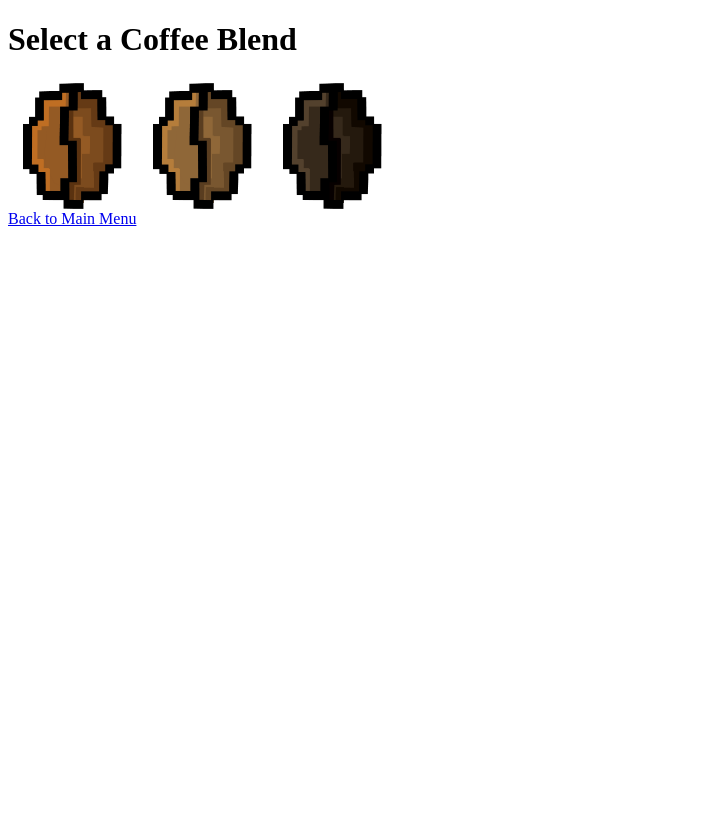
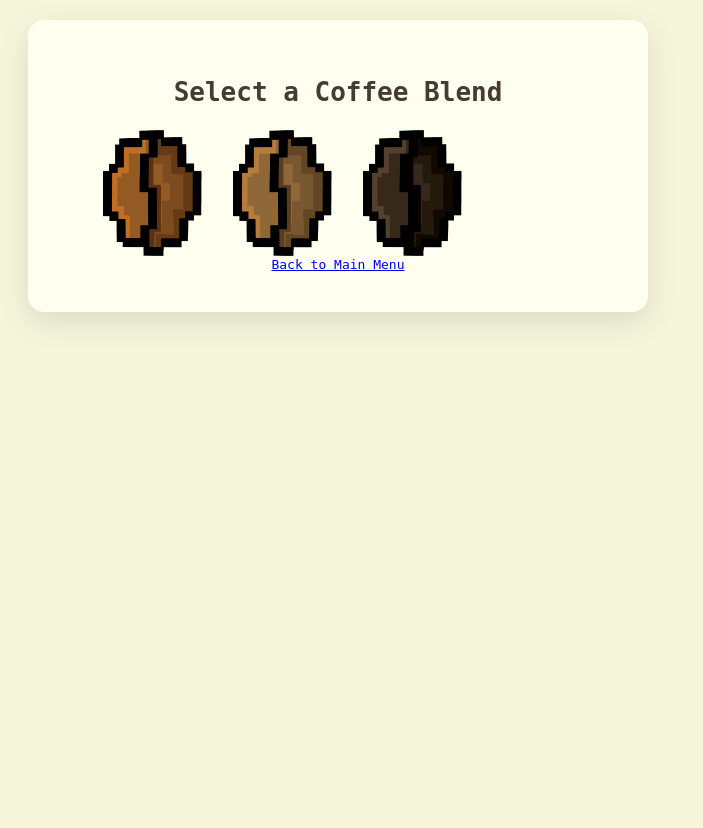
Before and after one commit to starryyeyed/coffee-simulator, a Flask app: template cafe-game/templates/blend.html in a window 1280 px wide. Shown: the whole page, without its empty margins (0-703 px from the left). Before the commit the page ends 226 px from the top, so only its background shows below. Run offline with Flask 2, Linux system fonts and the light colour scheme; the template is opened without the code that fills it, so the values that code supplies are empty.

Commit message:
Made CSS changes

```diff
--- /dev/null
+++ b/cafe-game/static/style.css
@@ -0,0 +1,99 @@
+body {
+    background-color: #f5f5dc; /* light beige background */
+    font-family: monospace;
+    justify-content: center;
+    align-items: center;
+    min-height: 100vh;
+    margin: 30;
+    padding: 30;
+    overflow: hidden; /* prevents main body from scrolling? */
+}
+
+h1 {
+    color: #443b35; /* coffee brown color */
+    text-align: center;
+    font-size: 2em;
+    margin-bottom: 20px;
+}
+
+
+.game-container {
+    background-color: #fffff0;
+    padding: 40px 60px;
+    border-radius: 16px;
+    box-shadow: 0 10px 30px rgba(0, 0, 0, 0.1);
+    text-align: center;
+    max-width: 70%;
+    width: 500px;
+    margin: 20px;
+}
+
+/* removing default button appearance */
+.button-container {
+    display: flex;
+    justify-content: center;
+    align-items: center;
+    gap: 30px;
+    margin-top: 50px;
+}
+
+.nav-button {
+    background-color: #efdbcd; /* saddle brown */
+    color: rgb(104, 83, 83);
+    border: 1px solid #333;
+    padding: 12px 24px;
+    border-radius: 8px;
+    font-size: 1.2em;
+    cursor: pointer;
+    transition: background-color 0.3s ease;
+    text-decoration: none; /* for anchor tags */
+    display: inline-block; /* for anchor tags */
+    transition: background-color 0.3s ease, transform 0.3s ease;
+}
+
+.nav-button:hover {
+    background-color: #d4b996; /* darker saddle brown */
+    transform: translateY(-2px);
+}
+
+
+.image-button {
+    display: flex;
+    flex-direction: row;
+    align-items: center;
+
+    position: relative;
+
+    /* removes default button styles */
+    background: none;
+    border: none;
+    padding: 0;
+    font: inherit;
+    cursor: pointer;
+    outline: inherit;
+
+    /* transitions for hover effects */
+    transition: transform 0.2s ease-in-out, box-shadow 0.2s ease-in-out;
+}
+
+/* styling the image inside the button */
+.image-button img {
+    width: 130px; /* set desired width */
+    height: 130px; /* set desired height */
+}
+
+.image-label {
+    margin-top: 10px;
+    font-size: 1.2em;
+    font-weight: bold;
+    color: #333;
+}
+
+/* hover effect on button */
+.image-button:hover {
+    transform: scale(1.05);
+}
+
+.image-button:active {
+    transform: translateY(-2px);
+}
--- a/cafe-game/templates/blend.html
+++ b/cafe-game/templates/blend.html
@@ -4,14 +4,15 @@
     <meta charset="UTF-8">
     <meta name="viewport" content="width=device-width, initial-scale=1.0">
     <title>Select a Blend!</title>
-    <link rel="stylesheet" href="{{ url_for('static', filename='image_button_styles.css') }}">
+    <link rel="stylesheet" href="{{ url_for('static', filename='style.css') }}">
 </head>
 <body>
-    <h1>Select a Coffee Blend</h1>
-    <form action="/select_roast" method="POST">
-        <div class="image-button">
-            <button type="submit" class="image-button" name="bean_blend" value="Arabica">
-                <img src="{{ url_for('static', filename='arabica.png') }}" alt="Arabica">
+    <div class="game-container">
+        <h1>Select a Coffee Blend</h1>
+        <form action="/select_roast" method="POST">
+            <div class="image-button">
+                <button type="submit" class="image-button" name="bean_blend" value="Arabica">
+                    <img src="{{ url_for('static', filename='arabica.png') }}" alt="Arabica">
             </button>
             <button type="submit" class="image-button" name="bean_blend" value="Robusta">
                 <img src="{{ url_for('static', filename='robusta.png') }}" alt="Robusta">
--- a/cafe-game/templates/roast.html
+++ b/cafe-game/templates/roast.html
@@ -4,9 +4,10 @@
     <meta charset="UTF-8">
     <meta name="viewport" content="width=device-width, initial-scale=1.0">
     <title>Select a Roast!</title>
-    <link rel="stylesheet" href="{{ url_for('static', filename='image_button_styles.css') }}">
+    <link rel="stylesheet" href="{{ url_for('static', filename='style.css') }}">
 </head>
 <body>
+    <div class="game-container">
     <h1>Select a Coffee Roast</h1>
         <form action="/select_temperature" method="POST">
             <div class="image-button">
@@ -21,6 +22,8 @@
                 </button>
                 </div>
             </form>
+        </div>
         <a href="/">Back to Main Menu</a>
+    </div>
 </body>
 </html>
```
Also changed, not shown: cafe-game/style.css (deleted, +0 -31 lines), cafe-game/templates/index.html (+7 -3 lines). Lines whose indentation alone changed are shown as unchanged.
